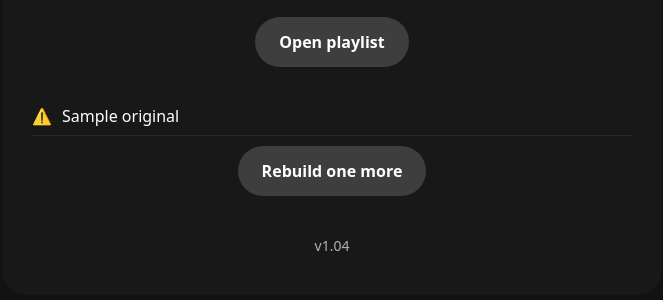
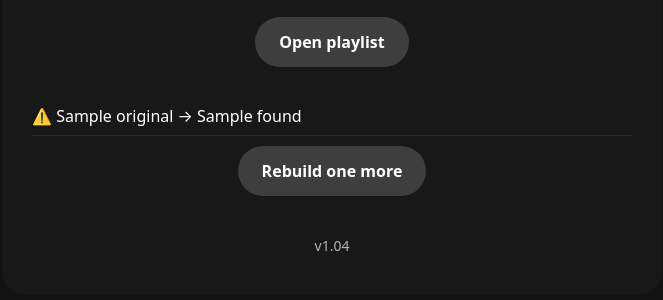
Before and after one commit to plkv/playlist-relinker, a Flask app: template templates/relink.html in a window 1280 px wide. Shown: the part 379-679 px from the top of the page, without its empty margins (308-971 px from the left). Run offline with Flask 3, Linux system fonts and the light colour scheme; the template is opened without the code that fills it: most values are stand-ins (such as "Sample title", 1, 10 or a date in 2020).

Commit message:
Improve track search accuracy and fix duplication bug

```diff
--- a/app.py
+++ b/app.py
@@ -100,21 +100,16 @@ def relink():
                 original_artist_name = track['artists'][0]['name']
                 original_artists = artist_list(original_artist_name)
 
-                # Первичная попытка поиска
-                query = f"track:{original_track_name} artist:{original_artist_name}"
+                query = f"{original_track_name} {original_artist_name}"
                 search_result = sp.search(q=query, type="track", limit=5)
+
                 best_match = None
+                for candidate in search_result['tracks']['items']:
+                    candidate_name = candidate['name']
+                    candidate_artists = ', '.join(a['name'] for a in candidate['artists'])
+                    found_artists_list = artist_list(candidate_artists)
 
-                # Если ничего не найдено, fallback-поиск только по треку
-                if not search_result['tracks']['items']:
-                    fallback_query = f"track:{original_track_name}"
-                    search_result = sp.search(q=fallback_query, type="track", limit=5)
-
-                for candidate in search_result['tracks']['items']:
-                    found_track_name = candidate['name']
-                    found_artists_list = artist_list(', '.join(a['name'] for a in candidate['artists']))
-
-                    if is_similar_name(found_track_name, original_track_name) and has_common_artist(original_artists, found_artists_list):
+                    if is_similar_name(candidate_name, original_track_name) and has_common_artist(original_artists, found_artists_list):
                         best_match = candidate
                         break
 
@@ -155,6 +150,7 @@ def relink():
     except Exception as e:
         return render_template('relink.html', error=str(e))
 
+
 # ======= Run =======
 
 if __name__ == '__main__':
--- a/templates/relink.html
+++ b/templates/relink.html
@@ -95,15 +95,16 @@
 
 <div class="track-list">
     {% for track in report_tracks %}
-        <div class="track">
-          <div class="track-icon">
+        <div class="track {% if track.status == 'not_found' %}not-found{% endif %}">
             {% if track.status == 'found' %}
                 ✅
             {% else %}
                 ⚠️
             {% endif %}
-          </div>
-          <div>{{ track.original }}</div>
+            {{ track.original }}
+            {% if track.found %}
+                → {{ track.found }}
+            {% endif %}
         </div>
     {% endfor %}
 </div>
```
Also changed, not shown: templates/.render_temp_relink.html (+5 -4 lines). Lines whose indentation alone changed are shown as unchanged.
